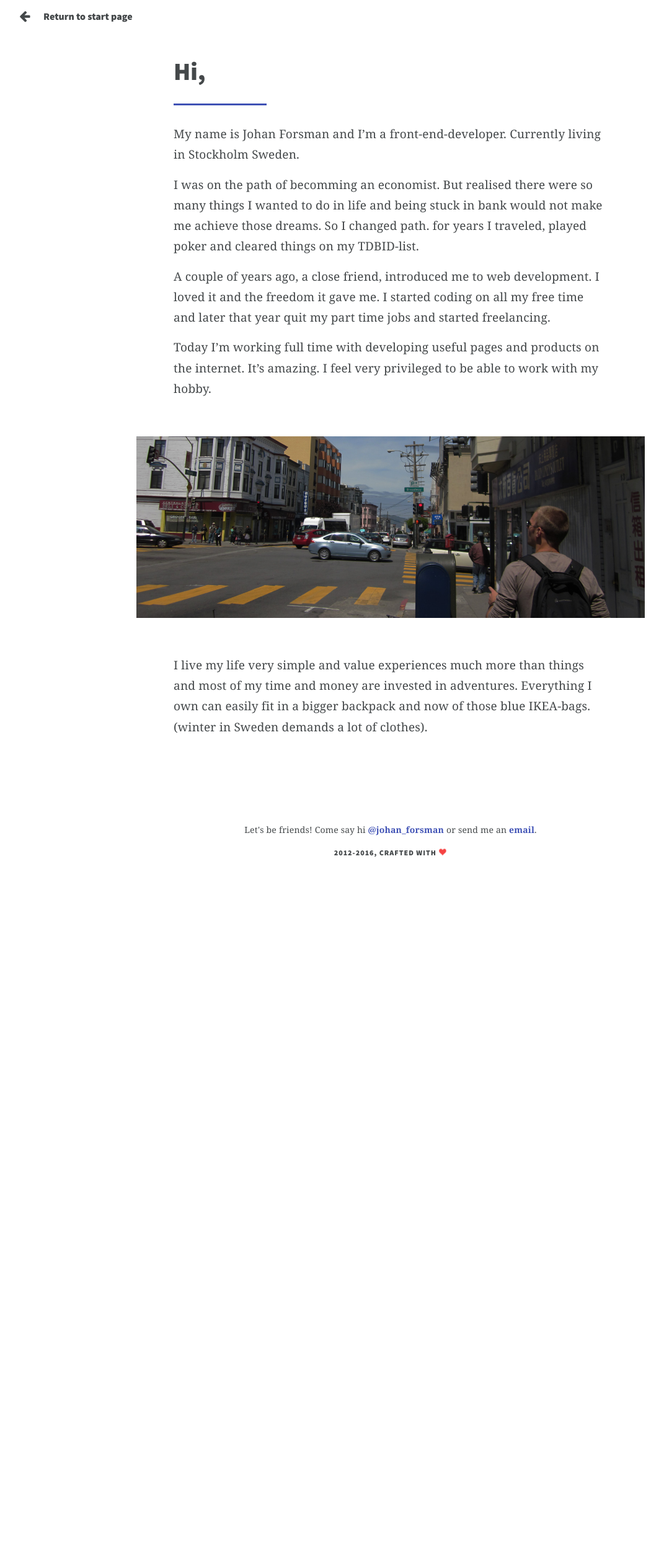
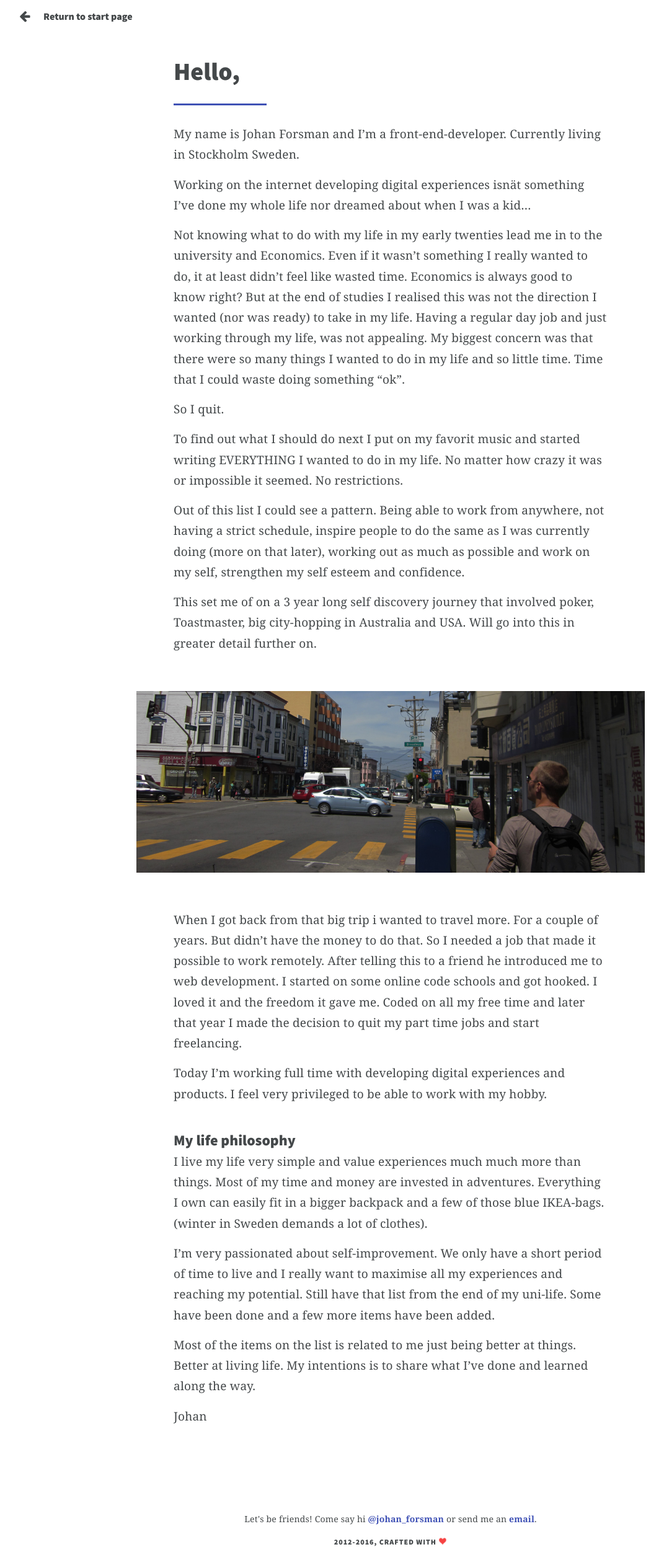
Before and after one commit to Orsman/orsman.github.io, a Jekyll site: the page built from about/index.md, in a window 1280 px wide. Shown: the whole page at 62% size, without its empty margins (10-1081 px from the left). Built offline with Jekyll 4.4.1, drawn with Linux system fonts in a browser that asks for light colours; before the commit the page ends 1405 px from its top, so only the background shows below that.

Commit message:
update on the about me section

```diff
--- a/_sass/_base.scss
+++ b/_sass/_base.scss
@@ -103,7 +103,7 @@ body {
 
 @media (min-width: $mobile-breakpoint) {
   .presentation {
-    padding-top: 4rem;
+    padding-top: 3rem;
   }
 }
 
--- a/about/index.md
+++ b/about/index.md
@@ -1,15 +1,32 @@
 ---
 layout: page
-title:  "Hi,"
+title:  "Hello,"
 ---
 My name is Johan Forsman and I’m a front-end-developer. Currently living in Stockholm Sweden.
 
-I was on the path of becomming an economist. But realised there were so many things I wanted to do in life and being stuck in bank would not make me achieve those dreams. So I changed path. for years I traveled, played poker and cleared things on my TDBID-list.
+Working on the internet developing digital experiences isnät something I’ve done my whole life nor dreamed about when I was a kid...
 
-A couple of years ago, a close friend, introduced me to web development. I loved it and the freedom it gave me. I started coding on all my free time and later that year quit my part time jobs and started freelancing.
+Not knowing what to do with my life in my early twenties lead me in to the university and Economics. Even if it wasn’t something I really wanted to do, it at least didn’t feel like wasted time. Economics is always good to know right? But at the end of studies I realised this was not the direction I wanted (nor was ready) to take in my life. Having a regular day job and just working through my life, was not appealing. My biggest concern was that there were so many things I wanted to do in my life and so little time. Time that I could waste doing something “ok”.
 
-Today I’m working full time with developing useful pages and products on the internet. It’s amazing. I feel very privileged to be able to work with my hobby.
+So I quit.
+
+To find out what I should do next I put on my favorit music and started writing EVERYTHING I wanted to do in my life. No matter how crazy it was or impossible it seemed. No restrictions.
+
+Out of this list I could see a pattern. Being able to work from anywhere, not having a strict schedule, inspire people to do the same as I was currently doing (more on that later), working out as much as possible and work on my self, strengthen my self esteem and confidence.
+
+This set me of on a 3 year long self discovery journey that involved poker, Toastmaster, big city-hopping in Australia and USA. Will go into this in greater detail further on.
 
 ![Me](/assets/contact.jpg "Me")
 
-I live my life very simple and value experiences much more than things and most of my time and money are invested in adventures. Everything I own can easily fit in a bigger backpack and now of those blue IKEA-bags. (winter in Sweden demands a lot of clothes).
+When I got back from that big trip i wanted to travel more. For a couple of years. But didn’t have the money to do that. So I needed a job that made it possible to work remotely. After telling this to a friend he introduced me to web development. I started on some online code schools and got hooked. I loved it and the freedom it gave me. Coded on all my free time and later that year I made the decision to quit my part time jobs and start freelancing.
+
+Today I’m working full time with developing digital experiences and products. I feel very privileged to be able to work with my hobby.
+
+### My life philosophy
+I live my life very simple and value experiences much much more than things. Most of my time and money are invested in adventures. Everything I own can easily fit in a bigger backpack and a few of those blue IKEA-bags. (winter in Sweden demands a lot of clothes).
+
+I’m very passionated about self-improvement. We only have a short period of time to live and I really want to maximise all my experiences and reaching my potential. Still have that list from the end of my uni-life. Some have been done and a few more items have been added.
+
+Most of the items on the list is related to me just being better at things. Better at living life. My intentions is to share what I’ve done and learned along the way.
+
+Johan
```
Also changed, not shown: _posts/2016-05-05-how-to-store-data-in-angular.markdown (deleted, +0 -12 lines).
